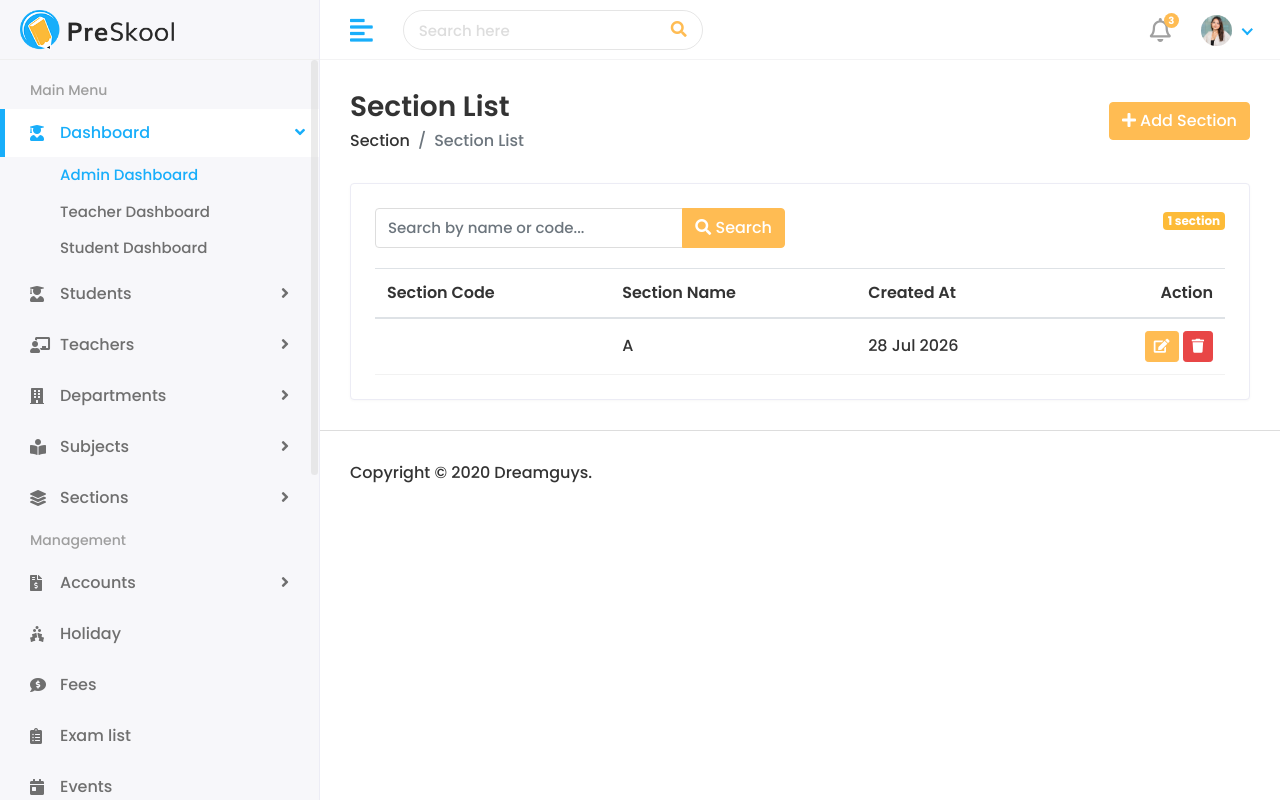
After one commit to RAKIB6348/sms_project, a Django app: page /academic/sections/ in a window 1280 px wide. The commit adds this page. Run offline with Django 5.2, Linux system fonts and the light colour scheme; data comes from the database, SQL or seed files in the repository; both versions use the stored data as it was after the commit; some libraries are stand-ins or nearby versions.

Commit message:
update section models views template urls

```diff
--- a/academic/models.py
+++ b/academic/models.py
@@ -14,11 +14,12 @@ class AcademicYear(models.Model):
 
 class Section(models.Model):
     name = models.CharField(max_length=50)
+    code = models.CharField(max_length=20, unique=True, default='')
     created_at = models.DateTimeField(auto_now_add=True)
     updated_at = models.DateTimeField(auto_now=True)
 
     def __str__(self):
-        return f"{self.name}"
+        return f"{self.name} ({self.code})"
 
 
 
--- a/academic/urls.py
+++ b/academic/urls.py
@@ -3,8 +3,15 @@ from django.urls import path
 from . import views
 
 urlpatterns = [
+    # Subject URLs
     path('subjects/', views.subject_list, name='subject_list'),
     path('subjects/add/', views.subject_add, name='subject_add'),
     path('subjects/edit/<int:pk>/', views.subject_edit, name='subject_edit'),
     path('subjects/delete/<int:pk>/', views.subject_delete, name='subject_delete'),
+
+    # Section URLs
+    path('sections/', views.section_list, name='section_list'),
+    path('sections/add/', views.section_add, name='section_add'),
+    path('sections/edit/<int:pk>/', views.section_edit, name='section_edit'),
+    path('sections/delete/<int:pk>/', views.section_delete, name='section_delete'),
 ]
--- a/academic/views.py
+++ b/academic/views.py
@@ -2,7 +2,7 @@ from django.contrib import messages
 from django.db.models import Q
 from django.shortcuts import redirect, render
 
-from .models import Subject
+from .models import Section, Subject
 
 
 def subject_list(request):
@@ -61,3 +61,62 @@ def subject_delete(request, pk):
     subject.delete()
     messages.success(request, 'Subject deleted successfully.')
     return redirect('subject_list')
+
+
+# Section Views
+def section_list(request):
+    sections = Section.objects.all()
+    search_query = request.GET.get('q', '')
+
+    if search_query:
+        sections = sections.filter(
+            Q(name__icontains=search_query) | Q(code__icontains=search_query)
+        )
+
+    context = {
+        'sections': sections,
+        'search_query': search_query,
+    }
+    return render(request, 'academic/section/section_list.html', context)
+
+
+def section_add(request):
+    if request.method == 'POST':
+        name = request.POST.get('name')
+        code = request.POST.get('code')
+
+        if Section.objects.filter(code=code).exists():
+            messages.error(request, 'Section code already exists.')
+            return render(request, 'academic/section/add-section.html', {'form_data': {'name': name, 'code': code}})
+
+        Section.objects.create(name=name, code=code)
+        messages.success(request, 'Section added successfully.')
+        return redirect('section_list')
+
+    return render(request, 'academic/section/add-section.html')
+
+
+def section_edit(request, pk):
+    section = Section.objects.get(pk=pk)
+    if request.method == 'POST':
+        name = request.POST.get('name')
+        code = request.POST.get('code')
+
+        if Section.objects.filter(code=code).exclude(pk=pk).exists():
+            messages.error(request, 'Section code already exists.')
+            return render(request, 'academic/section/edit-section.html', {'section': section, 'form_data': {'name': name, 'code': code}})
+
+        section.name = name
+        section.code = code
+        section.save()
+        messages.success(request, 'Section updated successfully.')
+        return redirect('section_list')
+
+    return render(request, 'academic/section/edit-section.html', {'section': section})
+
+
+def section_delete(request, pk):
+    section = Section.objects.get(pk=pk)
+    section.delete()
+    messages.success(request, 'Section deleted successfully.')
+    return redirect('section_list')
--- /dev/null
+++ b/templates/academic/section/section_list.html
@@ -0,0 +1,119 @@
+{% extends 'base.html' %}
+
+{% block content %}
+<div class="content container-fluid">
+  <div class="page-header">
+    <div class="row align-items-center">
+      <div class="col">
+        <h3 class="page-title">Section List</h3>
+        <ul class="breadcrumb">
+          <li class="breadcrumb-item"><a href="{% url 'section_list' %}">Section</a></li>
+          <li class="breadcrumb-item active">Section List</li>
+        </ul>
+      </div>
+      <div class="col-auto text-right float-right">
+        <a href="{% url 'section_add' %}" class="btn btn-primary"><i class="fas fa-plus"></i> Add Section</a>
+      </div>
+    </div>
+  </div>
+
+  <div class="row">
+    <div class="col-sm-12">
+      <div class="card">
+        <div class="card-body">
+          <div class="row">
+            <div class="col-sm-12 col-md-6">
+              <div class="form-group">
+                <form method="get" action="{% url 'section_list' %}">
+                  <div class="input-group">
+                    <input type="text" class="form-control" name="q" placeholder="Search by name or code..." value="{{ search_query|default:'' }}">
+                    <div class="input-group-append">
+                      <button class="btn btn-primary" type="submit"><i class="fas fa-search"></i> Search</button>
+                      {% if search_query %}
+                      <a href="{% url 'section_list' %}" class="btn btn-secondary"><i class="fas fa-times"></i> Clear</a>
+                      {% endif %}
+                    </div>
+                  </div>
+                </form>
+              </div>
+            </div>
+            <div class="col-sm-12 col-md-6 text-right">
+              <span class="badge badge-primary">{{ sections|length }} section{{ sections|length|pluralize }}</span>
+            </div>
+          </div>
+
+          <div class="table-responsive">
+            <table class="table table-hover table-center mb-0">
+              <thead>
+                <tr>
+                  <th>Section Code</th>
+                  <th>Section Name</th>
+                  <th>Created At</th>
+                  <th class="text-right">Action</th>
+                </tr>
+              </thead>
+              <tbody>
+                {% for section in sections %}
+                <tr>
+                  <td>{{ section.code }}</td>
+                  <td>{{ section.name }}</td>
+                  <td>{{ section.created_at|date:"d M Y" }}</td>
+                  <td class="text-right">
+                    <a href="{% url 'section_edit' section.pk %}" class="btn btn-sm btn-primary"><i class="fas fa-edit"></i></a>
+                    <button type="button" class="btn btn-sm btn-danger delete-btn" data-url="{% url 'section_delete' section.pk %}" data-name="{{ section.name }}"><i class="fas fa-trash"></i></button>
+                  </td>
+                </tr>
+                {% empty %}
+                <tr>
+                  <td colspan="4" class="text-center">No sections found.</td>
+                </tr>
+                {% endfor %}
+              </tbody>
+            </table>
+          </div>
+        </div>
+      </div>
+    </div>
+  </div>
+</div>
+
+<!-- Delete Confirmation Modal -->
+<div class="modal fade" id="deleteModal" tabindex="-1" role="dialog" aria-labelledby="deleteModalLabel" aria-hidden="true">
+  <div class="modal-dialog modal-dialog-centered" role="document">
+    <div class="modal-content">
+      <div class="modal-header">
+        <h5 class="modal-title" id="deleteModalLabel">Confirm Delete</h5>
+        <button type="button" class="close" data-dismiss="modal" aria-label="Close">
+          <span aria-hidden="true">&times;</span>
+        </button>
+      </div>
+      <div class="modal-body">
+        Are you sure you want to delete "<span id="sectionName"></span>"?
+      </div>
+      <div class="modal-footer">
+        <button type="button" class="btn btn-secondary" data-dismiss="modal">Cancel</button>
+        <a href="#" class="btn btn-danger" id="confirmDeleteBtn">Delete</a>
+      </div>
+    </div>
+  </div>
+</div>
+
+<script>
+document.addEventListener('DOMContentLoaded', function() {
+  var deleteBtns = document.querySelectorAll('.delete-btn');
+  var deleteModal = document.getElementById('deleteModal');
+  var sectionNameSpan = document.getElementById('sectionName');
+  var confirmDeleteBtn = document.getElementById('confirmDeleteBtn');
+
+  deleteBtns.forEach(function(btn) {
+    btn.addEventListener('click', function() {
+      var url = this.getAttribute('data-url');
+      var name = this.getAttribute('data-name');
+      sectionNameSpan.textContent = name;
+      confirmDeleteBtn.setAttribute('href', url);
+      $('#deleteModal').modal('show');
+    });
+  });
+});
+</script>
+{% endblock %}
--- a/templates/includes/sidebar.html
+++ b/templates/includes/sidebar.html
@@ -50,6 +50,14 @@
                     <ul>
                         <li><a href="{% url 'subject_list' %}">Subject List</a></li>
                         <li><a href="{% url 'subject_add' %}">Subject Add</a></li>
+                    </ul>
+                </li>
+                <li class="submenu">
+                    <a href="#"><i class="fas fa-layer-group"></i> <span> Sections</span> <span
+                            class="menu-arrow"></span></a>
+                    <ul>
+                        <li><a href="{% url 'section_list' %}">Section List</a></li>
+                        <li><a href="{% url 'section_add' %}">Section Add</a></li>
                     </ul>
                 </li>
                 <li class="menu-title">
```
Also changed, not shown: templates/academic/section/add-section.html (added, +55 -0 lines), templates/academic/section/edit-section.html (added, +55 -0 lines), academic/migrations/0003_section_code.py (added), db.sqlite3.
